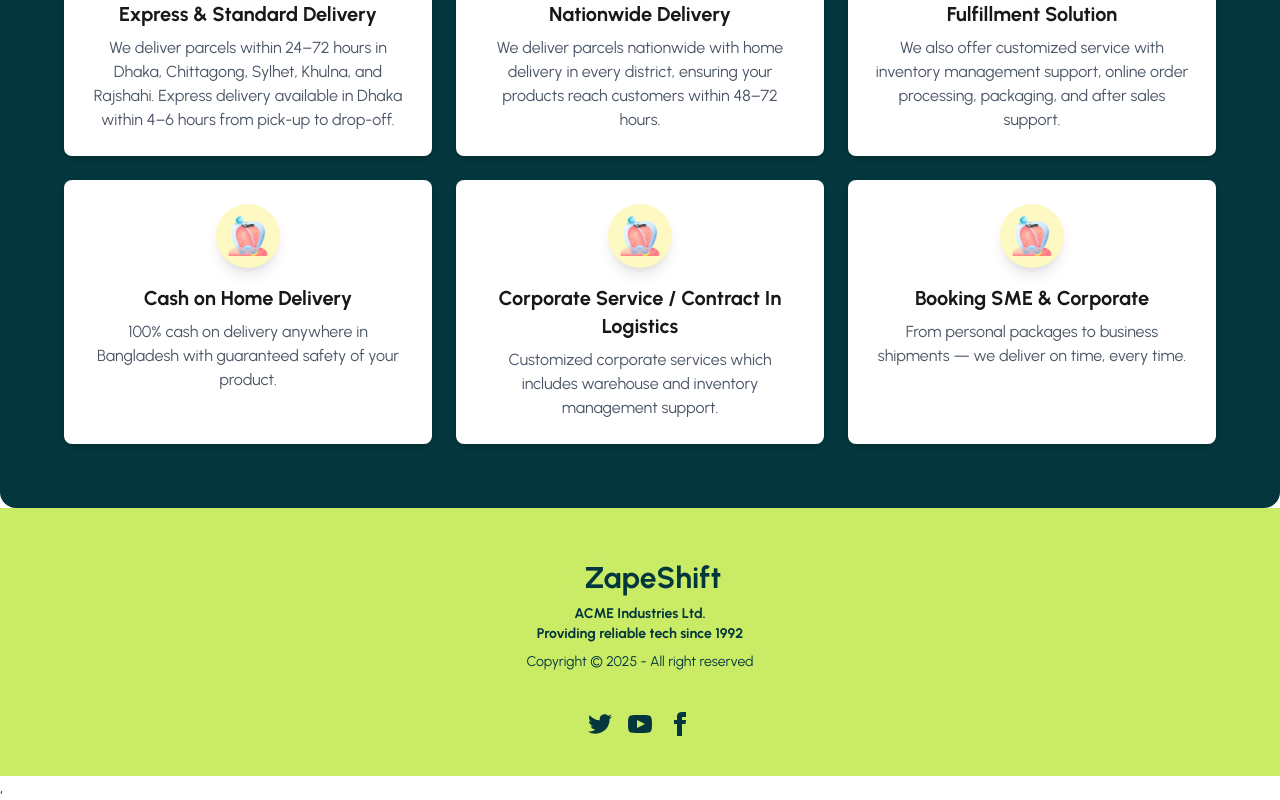
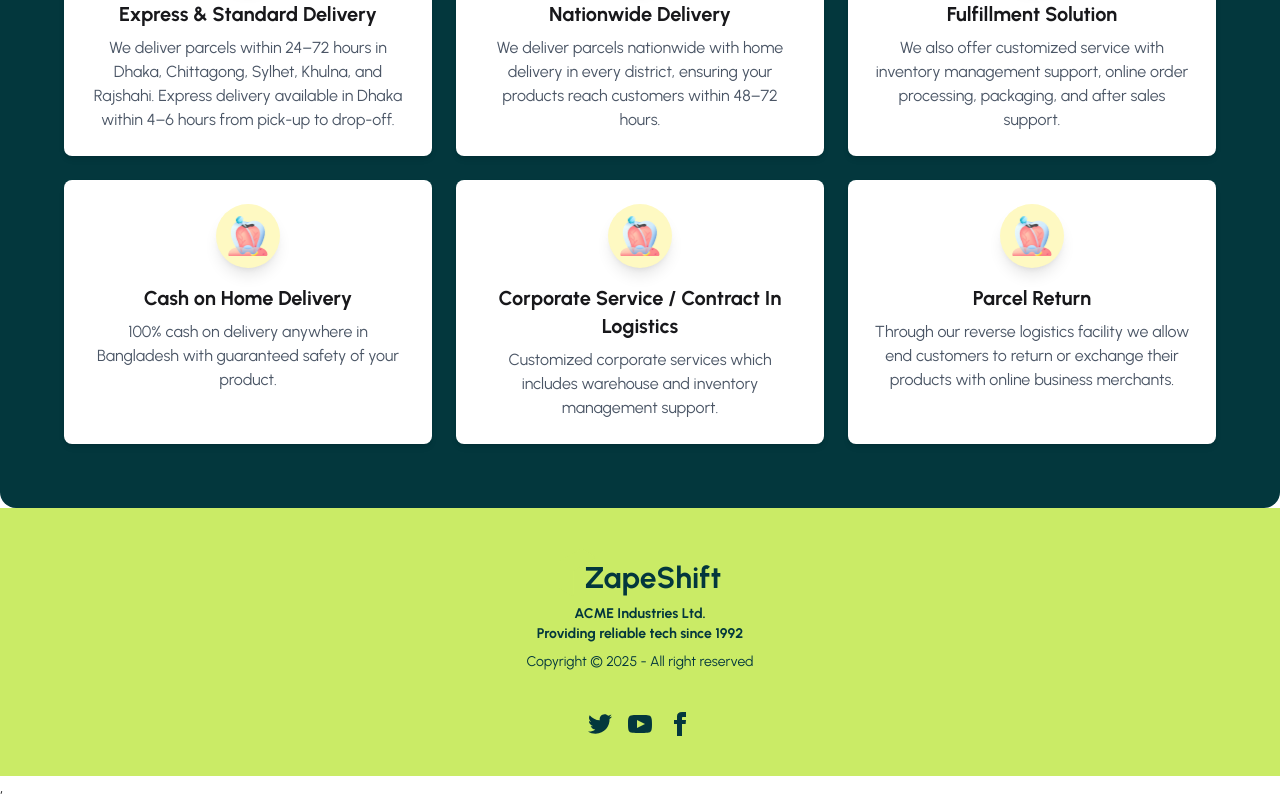
Before and after one commit to Shoybit/zaap-shift, a React (Vite) app: page / in a window 1280 px wide. Shown: the part 1373-2173 px from the top of the page. Built offline with nearby package versions, Linux system fonts and the light colour scheme.

Commit message:
Our Services Parcel Return

```diff
--- a/src/Pages/Our Services/OurServices.jsx
+++ b/src/Pages/Our Services/OurServices.jsx
@@ -35,8 +35,8 @@ const Services = [
   {
     id: 6,
     icon: logo,
-    title: "Booking SME & Corporate",
-    description: "From personal packages to business shipments — we deliver on time, every time.",
+    title: "Parcel Return",
+    description: "Through our reverse logistics facility we allow end customers to return or exchange their products with online business merchants.",
   },
 ];
 
```
